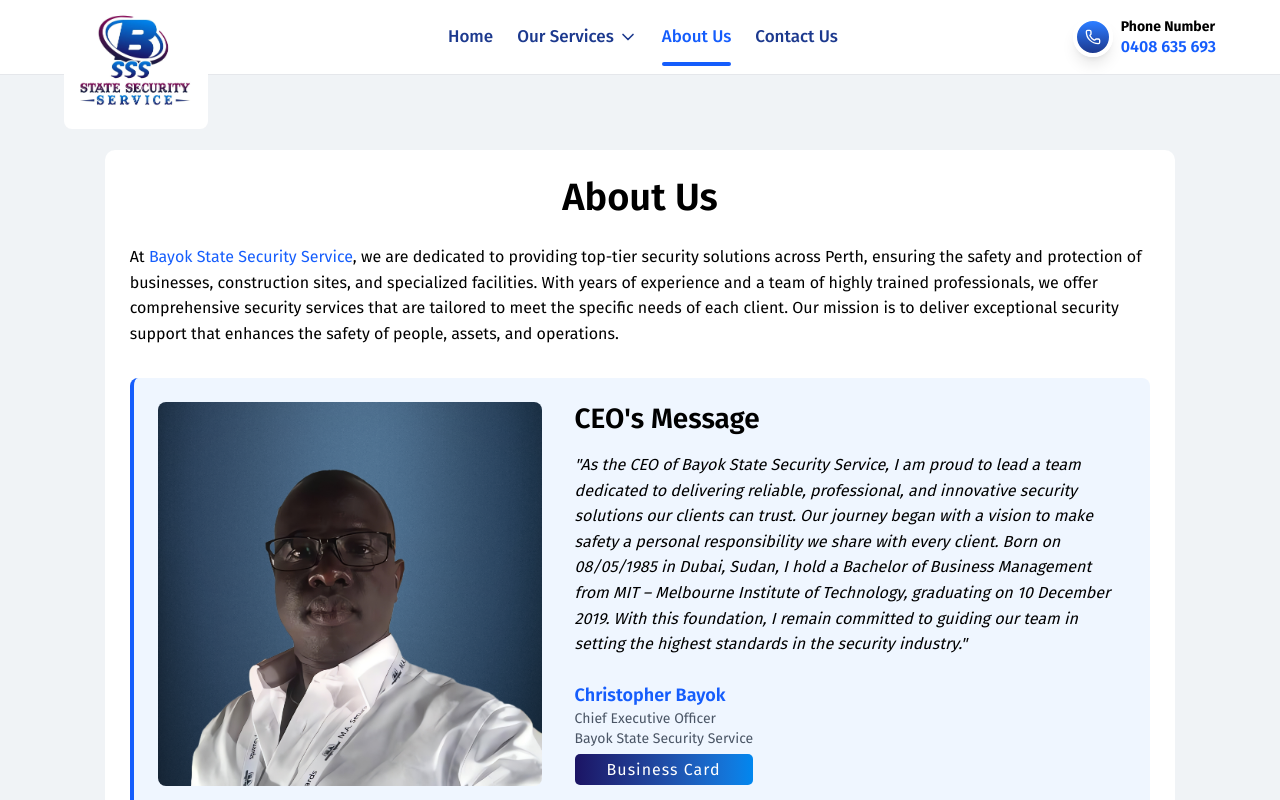
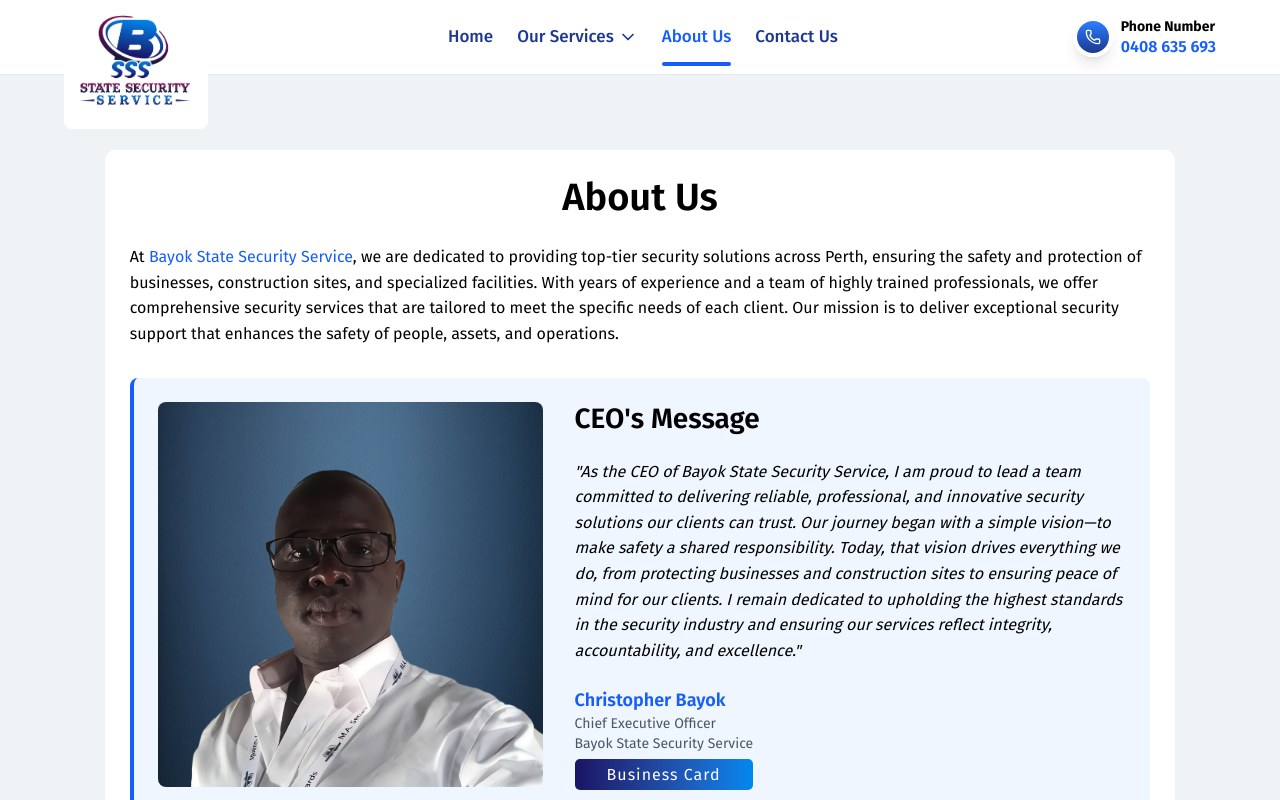
Before and after one commit to sobanomar/bayok-state-security, a React (Vite) app: page /about-us in a window 1280 px wide. Shown: the top 800 px of the page. Built offline with nearby package versions, Linux system fonts and the light colour scheme.

Commit message:
UPDATE CEOs message updated

```diff
--- a/src/pages/AboutUs/AboutUsPage.jsx
+++ b/src/pages/AboutUs/AboutUsPage.jsx
@@ -33,34 +33,36 @@
                   enhances the safety of people, assets, and operations.
                 </p>
 
-                {/* CEO's Message Section */}
                 <div className="bg-blue-50 border-l-4 border-blue-600 p-4 md:p-6 rounded-lg my-8">
-                  <div className="grid grid-cols-1 md:grid-cols-12 gap-8 items-start">
-                    <div className="flex justify-center md:justify-start md:col-span-5">
+                  <div className="grid grid-cols-1 md:grid-cols-12 gap-8 items-stretch">
+                    {/* Image Section */}
+                    <div className="flex justify-center md:justify-start md:col-span-5 h-full">
                       <img
-                        className="h-62 md:h-96 w-96 rounded-lg object-cover"
+                        className="h-full w-full rounded-lg object-cover"
                         src={CEOPortrait}
                         alt="CEO Portrait"
                       />
                     </div>
-                    <div className="md:col-span-7">
+
+                    {/* Text Section */}
+                    <div className="md:col-span-7 flex flex-col justify-between">
                       <h2 className="text-[28px] xl:text-[28px] lg:text-[24px] md:text-[22px] sm:text-[20px] text-black leading-[1.2] font-semibold mb-4">
                         CEO's Message
                       </h2>
-                      <p className="text-base leading-[1.6] mb-6 italic">
+                      <p className="text-base leading-[1.6] mb-4 italic">
                         "As the CEO of Bayok State Security Service, I am proud
-                        to lead a team dedicated to delivering reliable,
+                        to lead a team committed to delivering reliable,
                         professional, and innovative security solutions our
-                        clients can trust. Our journey began with a vision to
-                        make safety a personal responsibility we share with
-                        every client. Born on 08/05/1985 in Dubai, Sudan, I hold
-                        a Bachelor of Business Management from MIT – Melbourne
-                        Institute of Technology, graduating on 10 December 2019.
-                        With this foundation, I remain committed to guiding our
-                        team in setting the highest standards in the security
-                        industry."
+                        clients can trust. Our journey began with a simple
+                        vision—to make safety a shared responsibility. Today,
+                        that vision drives everything we do, from protecting
+                        businesses and construction sites to ensuring peace of
+                        mind for our clients. I remain dedicated to upholding
+                        the highest standards in the security industry and
+                        ensuring our services reflect integrity, accountability,
+                        and excellence."
                       </p>
-                      <div className="mt-6">
+                      <div>
                         <p className="font-semibold text-blue-600 text-lg">
                           Christopher Bayok
                         </p>
@@ -75,10 +77,10 @@
                             href={BusinessCard}
                             download="Business-Card.pdf"
                             className="bg-gradient-to-r from-[#1b1464] via-[#0087ef] to-[#1b1464]
-             bg-[length:200%_auto] hover:bg-right-center text-white
+              bg-[length:200%_auto] hover:bg-right-center text-white
               font-normal tracking-[1px] border-0 rounded-[5px]
               px-4 md:px-8 transition-all duration-500 cursor-pointer py-1.5
-             whitespace-normal break-words text-center"
+              whitespace-normal break-words text-center"
                           >
                             Business Card
                           </a>
```
